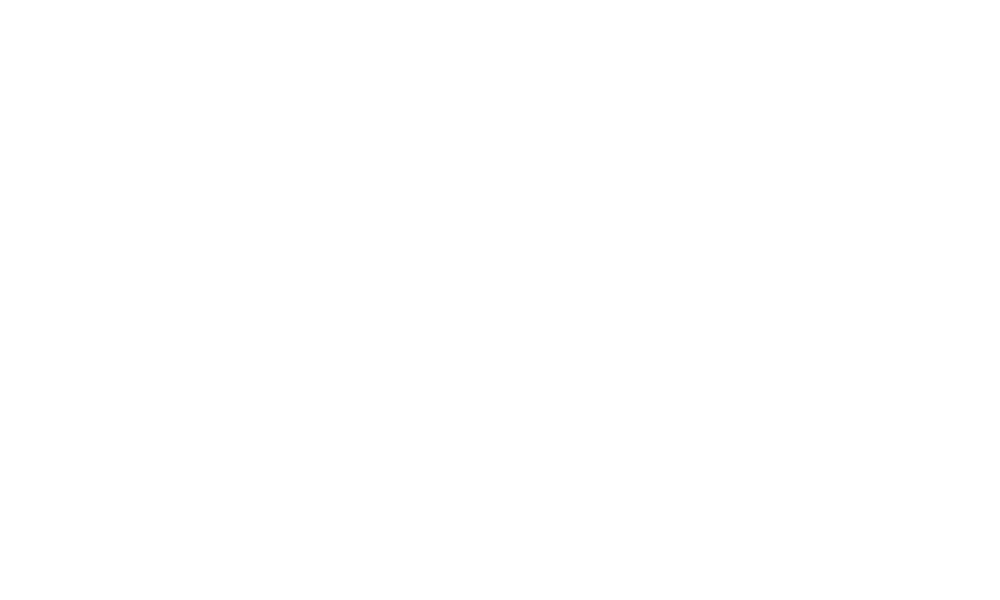
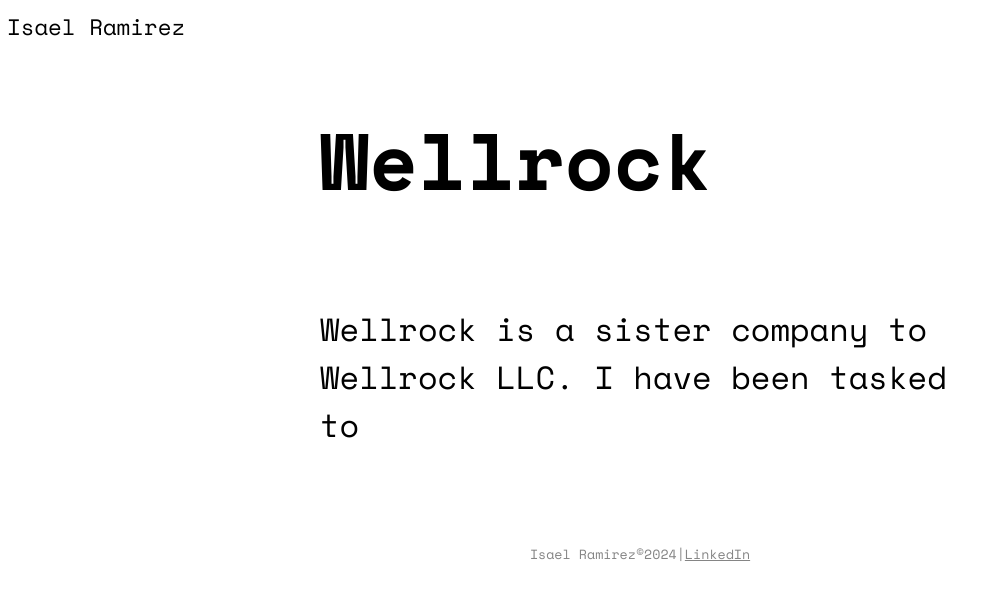
Before and after one commit to isxel/isael-ramirez-portfolio, a React (Vite) app: page /Wellrock in a window 1280 px wide. Before the commit this address had no page. Shown: the top 600 px of the page, without its empty margins (0-1000 px from the left). Built offline with nearby package versions, Linux system fonts and the light colour scheme.

Commit message:
Included wellrock project that I will add more onto in the future

```diff
--- a/src/App.jsx
+++ b/src/App.jsx
@@ -6,6 +6,7 @@
 import Pluvia from "./pages/Pluvia";
 import Photography from "./pages/Photography";
 import Liftset from "./pages/Liftset";
+import Wellrock from "./pages/wellrock";
 import {
   BrowserRouter as Router,
   Routes,
@@ -56,6 +57,16 @@
             }
           />
           <Route
+            path="/Wellrock"
+            element={
+              <>
+                <Header />
+                <Wellrock />
+                <Footer />
+              </>
+            }
+          />
+          <Route
             path="/Liftset"
             element={
               <>
--- a/src/components/Proj.jsx
+++ b/src/components/Proj.jsx
@@ -4,6 +4,7 @@
 import PluviaHome from "../assets/pluviaHome.png";
 import DriveIsxSite from "../assets/driveisxSite.png";
 import LiftsetHero from "../assets/liftset-hero.png";
+import wellrock from "../assets/wellrock-hero.png";
 
 const projects = [
   {
@@ -17,6 +18,12 @@
     description: "Freelance Automotive Photography",
     image: DriveIsxSite,
     link: "/photography", // This should match the route you defined in App.js
+  },
+  {
+    title: "Wellrock",
+    description: "Reliable Tools for Stoneworkers",
+    image: wellrock,
+    link: "/wellrock",
   },
   {
     title: "Liftset (In Progress)",
--- /dev/null
+++ b/src/pages/wellrock.jsx
@@ -0,0 +1,14 @@
+import React from "react";
+
+const Wellrock = () => {
+  return (
+    <div className="project-container">
+      <h1 className="project-title">Wellrock</h1>
+      <p className="project-description">
+        Wellrock is a sister company to Wellrock LLC. I have been tasked to
+      </p>
+    </div>
+  );
+};
+
+export default Wellrock;
```
Also changed, not shown: 1 other file (tests, documents, lock files or other folders).
